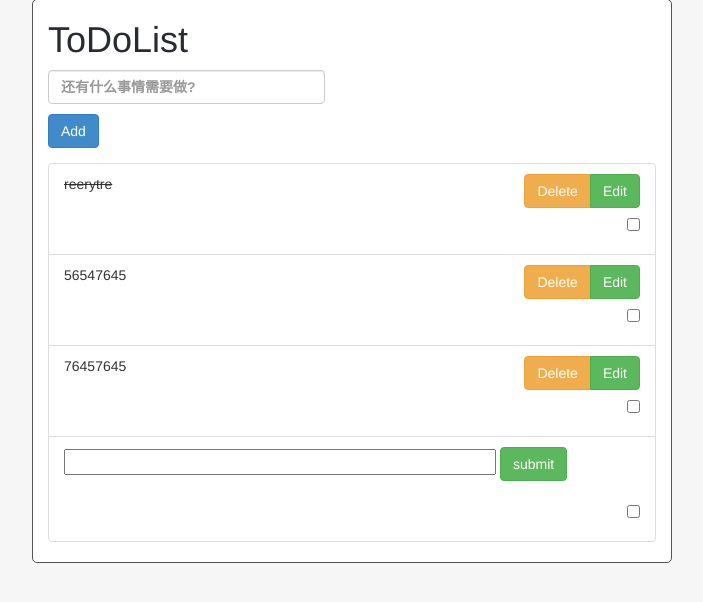
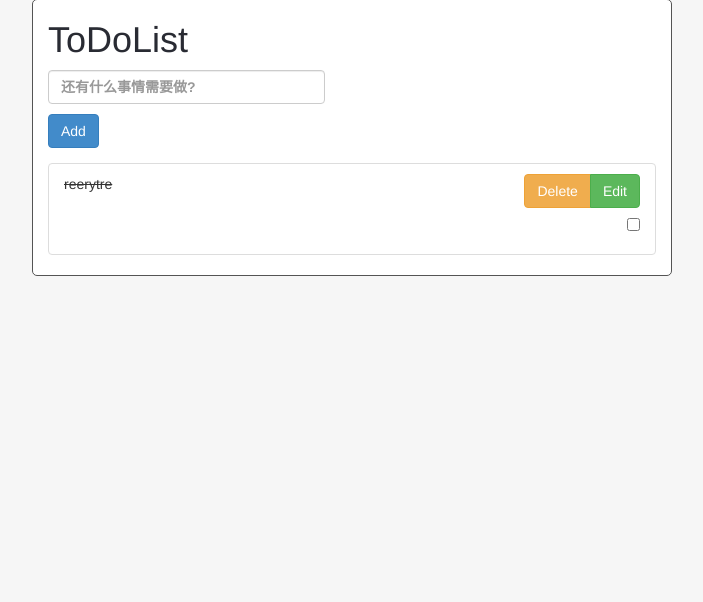
Before and after one commit to typhonwu/maiziedu, a Django app: page /index/ in a window 1280 px wide. Shown: the part 151-753 px from the top of the page, without its empty margins (288-991 px from the left). Run offline with Django 3.2, Linux system fonts and the light colour scheme; some libraries are stand-ins or nearby versions.

Commit message:
第十三次作业-业务逻辑-index-添加查询方法，倒序排列。同时将首页模板中原来的事项去掉并整理格式，准备把查询到的数据插入

```diff
--- a/13_django_basic_to_do_list/basic_project/to_do_list/templates/index.html
+++ b/13_django_basic_to_do_list/basic_project/to_do_list/templates/index.html
@@ -1,6 +1,7 @@
 {% load staticfiles %}
 <!DOCTYPE html>
 <html>
+
 	<head>
 		<meta charset="UTF-8">
 		<script src="{% static 'js/jquery.min.js' %}"></script>
@@ -10,13 +11,13 @@
 		<script src="{% static 'js/bootstrap.min.js' %}"></script>
 		<!-- Custom CSS -->
 		<link rel="stylesheet" href="{% static 'styles.css' %}">
-<link href="{% static "js/bootstrap.min.js" %}" rel="stylesheet" type="text/css">
+		<link href="{% static " js/bootstrap.min.js " %}" rel="stylesheet" type="text/css">
 	</head>
 
 	<body>
 		<div class="container" id="main">
 			<h1>ToDoList</h1>
-<form role="form" action={%  url 'add' %} id="main_input_box">
+			<form role="form" action={% url 'add' %} id="main_input_box">
 				<label>
 <input type="text" class="form-control" id="custom_textbox" name="item" placeholder="还有什么事情需要做?">
 <input type="submit" value="Add" class="btn btn-primary add_button">
@@ -35,43 +36,8 @@
 						<label><input type="checkbox" class="pull-right"></label>
 					</div>
 				</li>
-<li class="list-group-item">
-	<div class="text_holder">
-		56547645
-		<div class="btn-group pull-right">
-			<button class="delete btn btn-warning">Delete</button>
-			<button class="edit btn btn-success">Edit</button>
-		</div>
-	</div>
-	<div class="checkbox">
-		<label><input type="checkbox" class="pull-right"></label>
-	</div>
-</li>
-<li class="list-group-item">
-	<div class="text_holder">
-		76457645
-		<div class="btn-group pull-right">
-			<button class="delete btn btn-warning">Delete</button>
-			<button class="edit btn btn-success">Edit</button>
-		</div>
-	</div>
-	<form action="" method="post" class="edit_input_box" style="display:none">
-		<input type="text" size="50" class="itembox">
-		<input type="submit" value="submit" class="edit btn btn-success">
-	</form>
-	<div class="checkbox">
-		<label><input type="checkbox" class="pull-right"></label>
-	</div>
-</li>
-<li class="list-group-item">
-	<form action="" method="post" class="edit_input_box">
-		<input type="text" size="50" class="itembox">
-		<input type="submit" value="submit" class="edit btn btn-success">
-	</form>
-	<div class="checkbox">
-		<label><input type="checkbox" class="pull-right"></label>
-	</div>
-</li>
 			</ol>
 		</div>
-</body></html>
+	</body>
+
+</html>
--- a/13_django_basic_to_do_list/basic_project/to_do_list/views.py
+++ b/13_django_basic_to_do_list/basic_project/to_do_list/views.py
@@ -4,7 +4,11 @@ from to_do_list.models import Item
 # Create your views here.
 #待办事项列表
 def index(request):
-	return render(request,'index.html',locals())
+    try:
+        item_list = Item.objects.all().order_by("-pub_date")
+    except Exception as e:
+        print (e)
+    return render(request,'index.html',locals())
 #添加待办事项,需要对列表进行分页
 def add(request):
     try:
```
Lines whose indentation alone changed are shown as unchanged.
